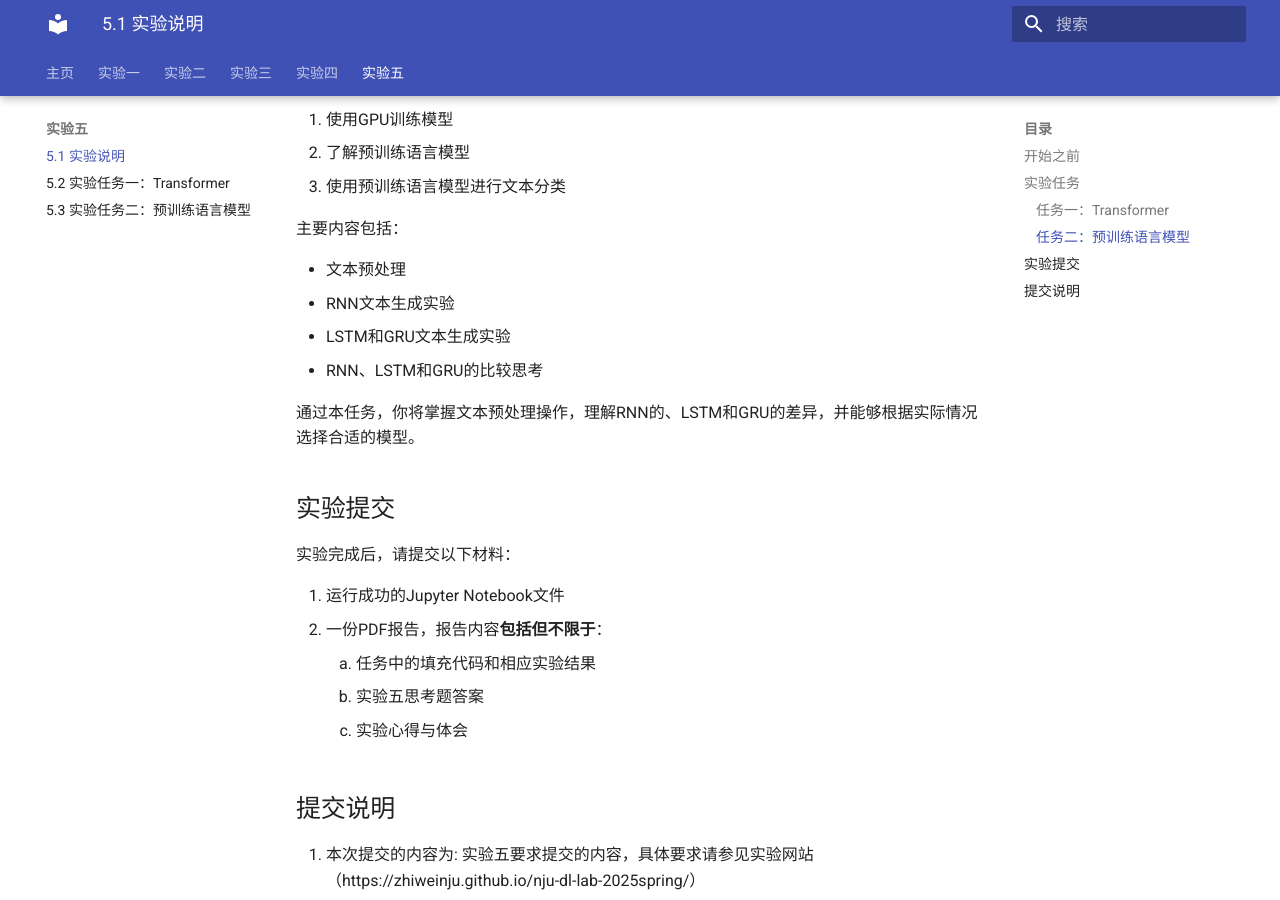
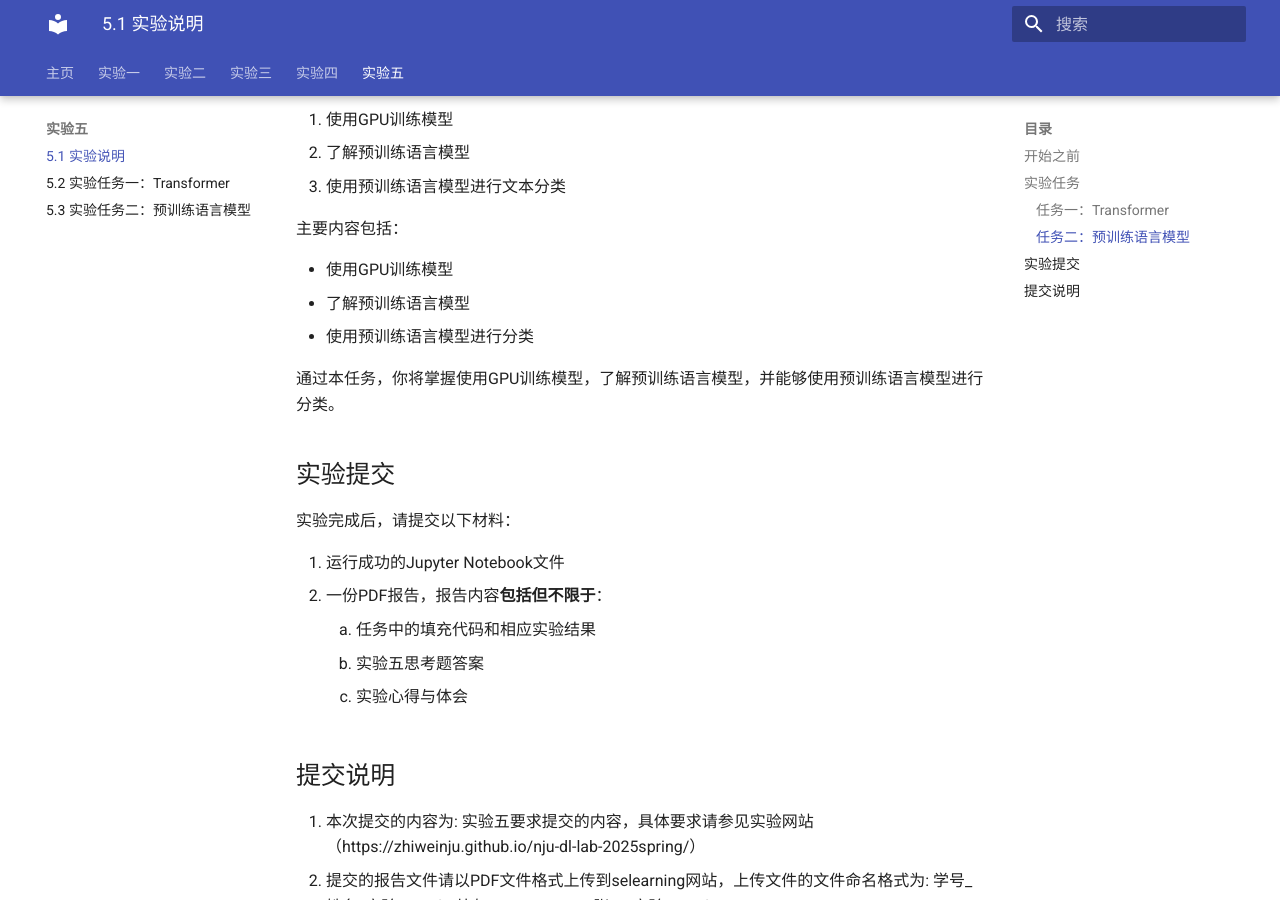
Before and after one commit to zhiweinju/nju-dl-lab-2025spring, an MkDocs documentation site: the page built from docs/lab5/实验五介绍.md, in a window 1280 px wide and 900 px high, scrolled down 1121 px. Built offline with MkDocs 1.6.1 and Material for MkDocs 9.7.7, drawn with Linux system fonts in a browser that asks for light colours; a style sheet for code colours, icons or effects is not loaded.

Commit message:
修改了lab5

```diff
--- a/docs/lab5/实验五介绍.md
+++ b/docs/lab5/实验五介绍.md
@@ -40,12 +40,12 @@
 
 主要内容包括：
 
-- 文本预处理
-- RNN文本生成实验
-- LSTM和GRU文本生成实验
-- RNN、LSTM和GRU的比较思考
+- 使用GPU训练模型
+- 了解预训练语言模型
+- 使用预训练语言模型进行分类
 
-通过本任务，你将掌握文本预处理操作，理解RNN的、LSTM和GRU的差异，并能够根据实际情况选择合适的模型。
+
+通过本任务，你将掌握使用GPU训练模型，了解预训练语言模型，并能够使用预训练语言模型进行分类。
 
 ## 实验提交
 实验完成后，请提交以下材料：
```
